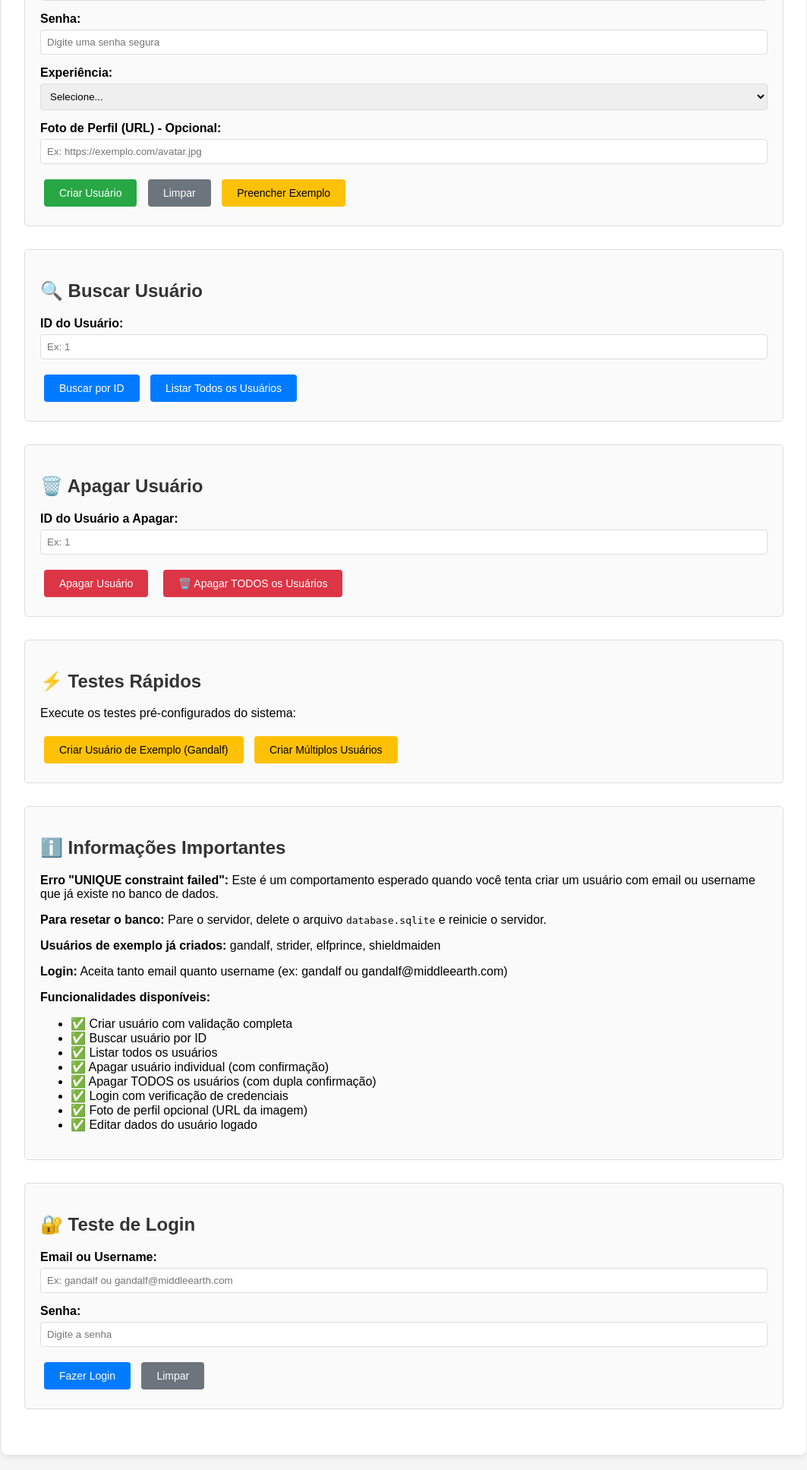
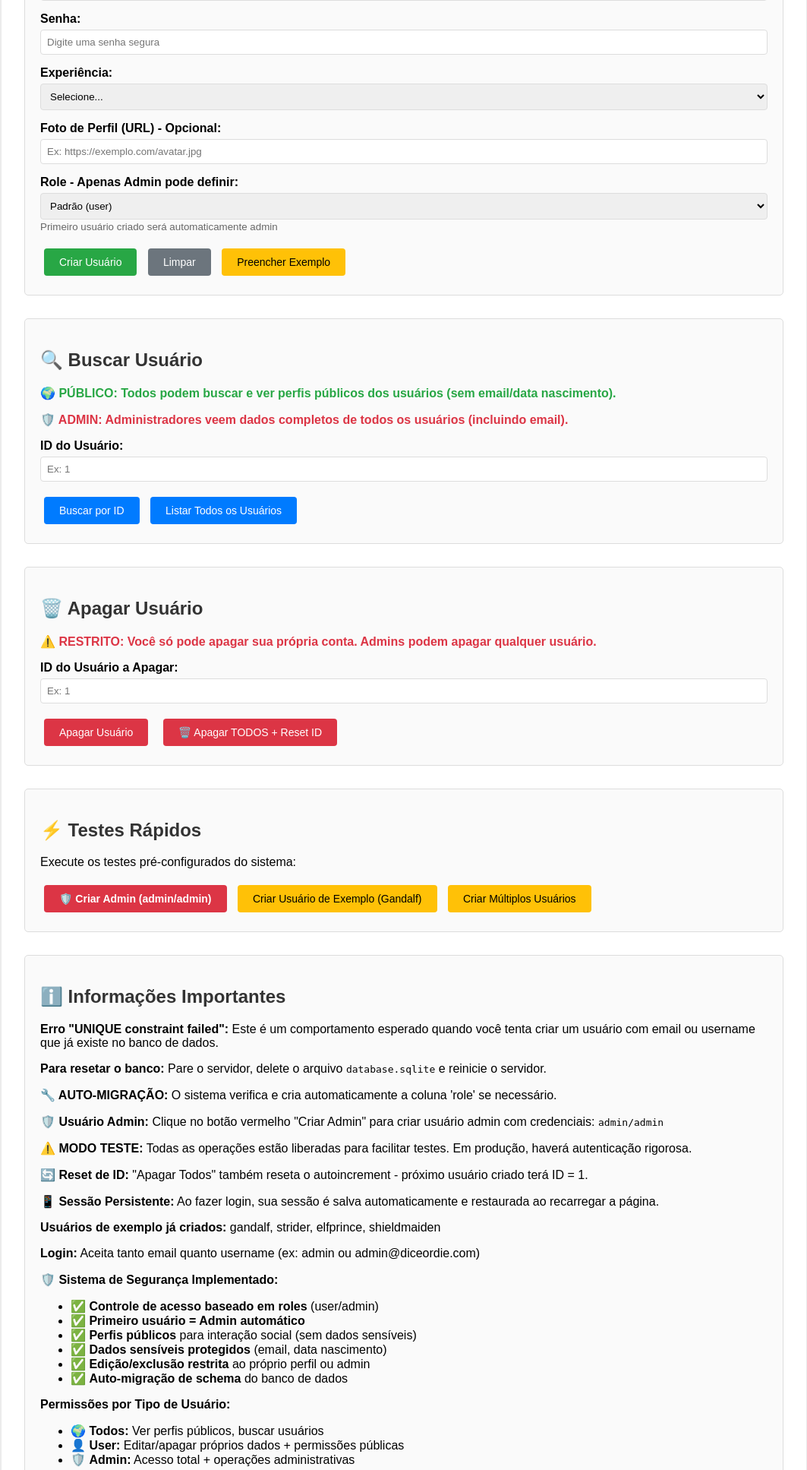
Before and after one commit to jetrotal/DiceOrDie_repo, a PHP site: page /test-users.html in a window 1280 px wide. Shown: the part 672-2607 px from the top of the page at 76% size, without its empty margins (108-1171 px from the left). Run offline with PHP 8.4, Linux system fonts and the light colour scheme.

Commit message:
usuarios: sistema de segurança implementado
- Incluindo role (user/admin)
- Apenas admins podem consultar ou escrever dados sensíveis

```diff
--- a/public/index.php
+++ b/public/index.php
@@ -178,6 +178,10 @@ switch ("$method:$path") {
         $response = Tests\TestUsers::createMultipleUsers();
         break;
 
+    case 'GET:/test/admin':
+        $response = Tests\TestUsers::createAdminUser();
+        break;
+
     case 'GET:/test/character':
         $response = Tests\TestCharacters::createSampleCharacter();
         break;
--- a/public/test-users.html
+++ b/public/test-users.html
@@ -110,6 +110,12 @@
             <div id="loggedUserInfo"></div>
             <button onclick="editLoggedUser()" class="btn-warning">✏️ Editar Meus Dados</button>
             <button onclick="logout()" class="btn-secondary">🚪 Logout</button>
+            <button onclick="clearSessionManually()" class="btn-secondary" style="font-size: 11px;">🗑️ Limpar Sessão</button>
+            <div id="adminControls" style="display:none; margin-top: 10px; padding-top: 10px; border-top: 1px solid #ddd;">
+                <p><strong>🛡️ Controles de Admin:</strong></p>
+                <button onclick="getAllUsersAsAdmin()" class="btn-primary">👥 Ver Todos os Usuários</button>
+                <button onclick="deleteAllUsersAsAdmin()" class="btn-danger">🗑️ Apagar Todos + Reset ID</button>
+            </div>
         </div>
 
         <!-- Seção: Criar/Editar Usuário -->
@@ -164,6 +170,15 @@
                     <label for="img_perfil">Foto de Perfil (URL) - Opcional:</label>
                     <input type="url" id="img_perfil" name="img_perfil" placeholder="Ex: https://exemplo.com/avatar.jpg">
                 </div>
+                <div class="form-group">
+                    <label for="role">Role - Apenas Admin pode definir:</label>
+                    <select id="role" name="role">
+                        <option value="">Padrão (user)</option>
+                        <option value="user">User</option>
+                        <option value="admin">Admin</option>
+                    </select>
+                    <small style="color: #666;">Primeiro usuário criado será automaticamente admin</small>
+                </div>
                 <button type="submit" id="submitBtn" class="btn-success">Criar Usuário</button>
                 <button type="button" onclick="clearForm('createUserForm')" class="btn-secondary">Limpar</button>
                 <button type="button" onclick="fillSampleUserData()" class="btn-warning">Preencher Exemplo</button>
@@ -175,6 +190,8 @@
         <!-- Seção: Buscar Usuário -->
         <div class="section">
             <h2>🔍 Buscar Usuário</h2>
+            <p style="color: #28a745; font-weight: bold;">🌍 PÚBLICO: Todos podem buscar e ver perfis públicos dos usuários (sem email/data nascimento).</p>
+            <p style="color: #dc3545; font-weight: bold;">🛡️ ADMIN: Administradores veem dados completos de todos os usuários (incluindo email).</p>
             <div class="form-group">
                 <label for="searchUserId">ID do Usuário:</label>
                 <input type="number" id="searchUserId" placeholder="Ex: 1" min="1">
@@ -187,12 +204,13 @@
         <!-- Seção: Apagar Usuário -->
         <div class="section">
             <h2>🗑️ Apagar Usuário</h2>
+            <p style="color: #dc3545; font-weight: bold;">⚠️ RESTRITO: Você só pode apagar sua própria conta. Admins podem apagar qualquer usuário.</p>
             <div class="form-group">
                 <label for="deleteUserId">ID do Usuário a Apagar:</label>
                 <input type="number" id="deleteUserId" placeholder="Ex: 1" min="1">
             </div>
             <button onclick="deleteUser()" class="btn-danger">Apagar Usuário</button>
-            <button onclick="deleteAllUsers()" class="btn-danger" style="margin-left: 10px;">🗑️ Apagar TODOS os Usuários</button>
+            <button onclick="deleteAllUsers()" class="btn-danger" style="margin-left: 10px;">🗑️ Apagar TODOS + Reset ID</button>
             <div id="deleteUserResponse" class="response" style="display:none;"></div>
         </div>
 
@@ -200,6 +218,7 @@
         <div class="section">
             <h2>⚡ Testes Rápidos</h2>
             <p>Execute os testes pré-configurados do sistema:</p>
+            <button onclick="runTest('/test/admin')" class="btn-danger" style="font-weight: bold;">🛡️ Criar Admin (admin/admin)</button>
             <button onclick="runTest('/test/user')" class="btn-warning">Criar Usuário de Exemplo (Gandalf)</button>
             <button onclick="runTest('/test/users')" class="btn-warning">Criar Múltiplos Usuários</button>
             <div id="quickTestResponse" class="response" style="display:none;"></div>
@@ -210,18 +229,32 @@
             <h2>ℹ️ Informações Importantes</h2>
             <p><strong>Erro "UNIQUE constraint failed":</strong> Este é um comportamento esperado quando você tenta criar um usuário com email ou username que já existe no banco de dados.</p>
             <p><strong>Para resetar o banco:</strong> Pare o servidor, delete o arquivo <code>database.sqlite</code> e reinicie o servidor.</p>
+            <p><strong>🔧 AUTO-MIGRAÇÃO:</strong> O sistema verifica e cria automaticamente a coluna 'role' se necessário.</p>
+            <p><strong>🛡️ Usuário Admin:</strong> Clique no botão vermelho "Criar Admin" para criar usuário admin com credenciais: <code>admin/admin</code></p>
+            <p><strong>⚠️ MODO TESTE:</strong> Todas as operações estão liberadas para facilitar testes. Em produção, haverá autenticação rigorosa.</p>
+            <p><strong>🔄 Reset de ID:</strong> "Apagar Todos" também reseta o autoincrement - próximo usuário criado terá ID = 1.</p>
+            <p><strong>📱 Sessão Persistente:</strong> Ao fazer login, sua sessão é salva automaticamente e restaurada ao recarregar a página.</p>
             <p><strong>Usuários de exemplo já criados:</strong> gandalf, strider, elfprince, shieldmaiden</p>
-            <p><strong>Login:</strong> Aceita tanto email quanto username (ex: gandalf ou gandalf@middleearth.com)</p>
-            <p><strong>Funcionalidades disponíveis:</strong></p>
+            <p><strong>Login:</strong> Aceita tanto email quanto username (ex: admin ou admin@diceordie.com)</p>
+            <p><strong>🛡️ Sistema de Segurança Implementado:</strong></p>
             <ul>
-                <li>✅ Criar usuário com validação completa</li>
-                <li>✅ Buscar usuário por ID</li>
-                <li>✅ Listar todos os usuários</li>
-                <li>✅ Apagar usuário individual (com confirmação)</li>
-                <li>✅ Apagar TODOS os usuários (com dupla confirmação)</li>
-                <li>✅ Login com verificação de credenciais</li>
-                <li>✅ Foto de perfil opcional (URL da imagem)</li>
-                <li>✅ Editar dados do usuário logado</li>
+                <li>✅ <strong>Controle de acesso baseado em roles</strong> (user/admin)</li>
+                <li>✅ <strong>Primeiro usuário = Admin automático</strong></li>
+                <li>✅ <strong>Perfis públicos</strong> para interação social (sem dados sensíveis)</li>
+                <li>✅ <strong>Dados sensíveis protegidos</strong> (email, data nascimento)</li>
+                <li>✅ <strong>Edição/exclusão restrita</strong> ao próprio perfil ou admin</li>
+                <li>✅ <strong>Auto-migração de schema</strong> do banco de dados</li>
+            </ul>
+            <p><strong>Permissões por Tipo de Usuário:</strong></p>
+            <ul>
+                <li>🌍 <strong>Todos:</strong> Ver perfis públicos, buscar usuários</li>
+                <li>👤 <strong>User:</strong> Editar/apagar próprios dados + permissões públicas</li>
+                <li>🛡️ <strong>Admin:</strong> Acesso total + operações administrativas</li>
+            </ul>
+            <p><strong>Dados Públicos vs Privados:</strong></p>
+            <ul>
+                <li>🌍 <strong>Públicos:</strong> Nome, username, gênero, experiência, role, foto</li>
+                <li>🔒 <strong>Privados:</strong> Email, data nascimento (apenas próprio perfil)</li>
             </ul>
         </div>
 
@@ -269,6 +302,7 @@
                         method: 'PUT',
                         headers: {
                             'Content-Type': 'application/json',
+                            ...getAuthHeaders()
                         },
                         body: JSON.stringify(cleanData)
                     });
@@ -323,6 +357,15 @@
             }
         });
 
+        // Função para criar headers de autenticação
+        function getAuthHeaders() {
+            if (!currentUser) return {};
+            return {
+                'X-User-ID': currentUser.id,
+                'X-User-Role': currentUser.role
+            };
+        }
+
         // Buscar usuário por ID
         async function getUser() {
             const userId = document.getElementById('searchUserId').value;
@@ -332,7 +375,9 @@
             }
 
             try {
-                const response = await fetch(`/users/${userId}`);
+                const response = await fetch(`/users/${userId}`, {
+                    headers: getAuthHeaders()
+                });
                 const result = await response.json();
                 showResponse('getUserResponse', result);
             } catch (error) {
@@ -340,15 +385,34 @@
             }
         }
 
-        // Listar todos os usuários
+        // Listar todos os usuários (restrito)
         async function getAllUsers() {
             try {
-                const response = await fetch('/users');
+                const response = await fetch('/users', {
+                    headers: getAuthHeaders()
+                });
                 const result = await response.json();
                 showResponse('getUserResponse', result);
             } catch (error) {
                 showResponse('getUserResponse', {error: error.message});
             }
+        }
+
+        // Funções específicas para admin
+        async function getAllUsersAsAdmin() {
+            if (!currentUser || currentUser.role !== 'admin') {
+                showResponse('getUserResponse', {error: 'Acesso negado: apenas administradores'});
+                return;
+            }
+            await getAllUsers();
+        }
+
+        async function deleteAllUsersAsAdmin() {
+            if (!currentUser || currentUser.role !== 'admin') {
+                showResponse('deleteUserResponse', {error: 'Acesso negado: apenas administradores'});
+                return;
+            }
+            await deleteAllUsers();
         }
 
         // Apagar usuário
@@ -365,7 +429,8 @@
 
             try {
                 const response = await fetch(`/users/${userId}`, {
-                    method: 'DELETE'
+                    method: 'DELETE',
+                    headers: getAuthHeaders()
                 });
 
                 const result = await response.json();
@@ -387,7 +452,8 @@
 
             try {
                 const response = await fetch('/users', {
-                    method: 'DELETE'
+                    method: 'DELETE',
+                    headers: getAuthHeaders()
                 });
 
                 const result = await response.json();
@@ -418,23 +484,71 @@
         // Variável global para armazenar usuário logado
         let currentUser = null;
 
+        // Carrega sessão salva ao carregar a página
+        document.addEventListener('DOMContentLoaded', function() {
+            loadSavedSession();
+        });
+
+        // Carrega sessão do localStorage
+        function loadSavedSession() {
+            const savedUser = localStorage.getItem('diceordie_current_user');
+            if (savedUser) {
+                try {
+                    const userData = JSON.parse(savedUser);
+                    showLoggedUser(userData);
+                    console.log('Sessão carregada automaticamente:', userData.username);
+                } catch (error) {
+                    console.error('Erro ao carregar sessão salva:', error);
+                    localStorage.removeItem('diceordie_current_user');
+                }
+            }
+        }
+
+        // Salva sessão no localStorage
+        function saveSession(user) {
+            localStorage.setItem('diceordie_current_user', JSON.stringify(user));
+        }
+
+        // Remove sessão do localStorage
+        function clearSession() {
+            localStorage.removeItem('diceordie_current_user');
+        }
+
         // Mostrar usuário logado
         function showLoggedUser(user) {
             currentUser = user;
+            saveSession(user); // Salva sessão automaticamente
+
             const section = document.getElementById('loggedUserSection');
             const info = document.getElementById('loggedUserInfo');
+            const adminControls = document.getElementById('adminControls');
+
+            const roleDisplay = user.role === 'admin' ? '🛡️ Admin' : '👤 User';
+            const roleColor = user.role === 'admin' ? 'color: #dc3545; font-weight: bold;' : 'color: #28a745;';
 
             info.innerHTML = `
                 <p><strong>Nome:</strong> ${user.nome} ${user.sobrenome}</p>
                 <p><strong>Username:</strong> ${user.username}</p>
                 <p><strong>Email:</strong> ${user.email}</p>
+                <p><strong>Role:</strong> <span style="${roleColor}">${roleDisplay}</span></p>
                 <p><strong>Experiência:</strong> ${user.experiencia}</p>
+                <p><strong>ID:</strong> ${user.id}</p>
                 ${user.img_perfil ? `<p><strong>Foto:</strong> <img src="${user.img_perfil}" style="max-width: 50px; border-radius: 50%;"></p>` : ''}
+                <p style="font-size: 12px; color: #666; margin-top: 10px;">📱 Sessão salva automaticamente</p>
             `;
 
+            // Mostra controles de admin se for admin
+            if (user.role === 'admin') {
+                adminControls.style.display = 'block';
+            } else {
+                adminControls.style.display = 'none';
+            }
+
             section.style.display = 'block';
-            // Scroll para o topo para mostrar o usuário logado
-            section.scrollIntoView({ behavior: 'smooth' });
+            // Só faz scroll se não for carregamento automático
+            if (!document.querySelector('body').hasAttribute('data-loading')) {
+                section.scrollIntoView({ behavior: 'smooth' });
+            }
         }
 
         // Editar usuário logado
@@ -476,8 +590,18 @@
         // Logout
         function logout() {
             currentUser = null;
+            clearSession(); // Remove sessão salva
             document.getElementById('loggedUserSection').style.display = 'none';
             cancelEdit(); // Cancela edição se estiver ativa
+            console.log('Logout realizado - sessão removida');
+        }
+
+        // Limpar sessão manualmente
+        function clearSessionManually() {
+            if (confirm('Tem certeza que deseja limpar a sessão salva? Você precisará fazer login novamente.')) {
+                logout();
+                alert('Sessão limpa! Recarregue a página para confirmar.');
+            }
         }
 
         // Preencher dados de exemplo
```
Also changed, not shown: app/Controllers/UserController.php (+73 -10 lines), app/DTOs/UserDTO.php (+6 -3 lines), app/Models/UserModel.php (+78 -10 lines), tests/TestUsers.php (+29 -0 lines), database.sqlite.
